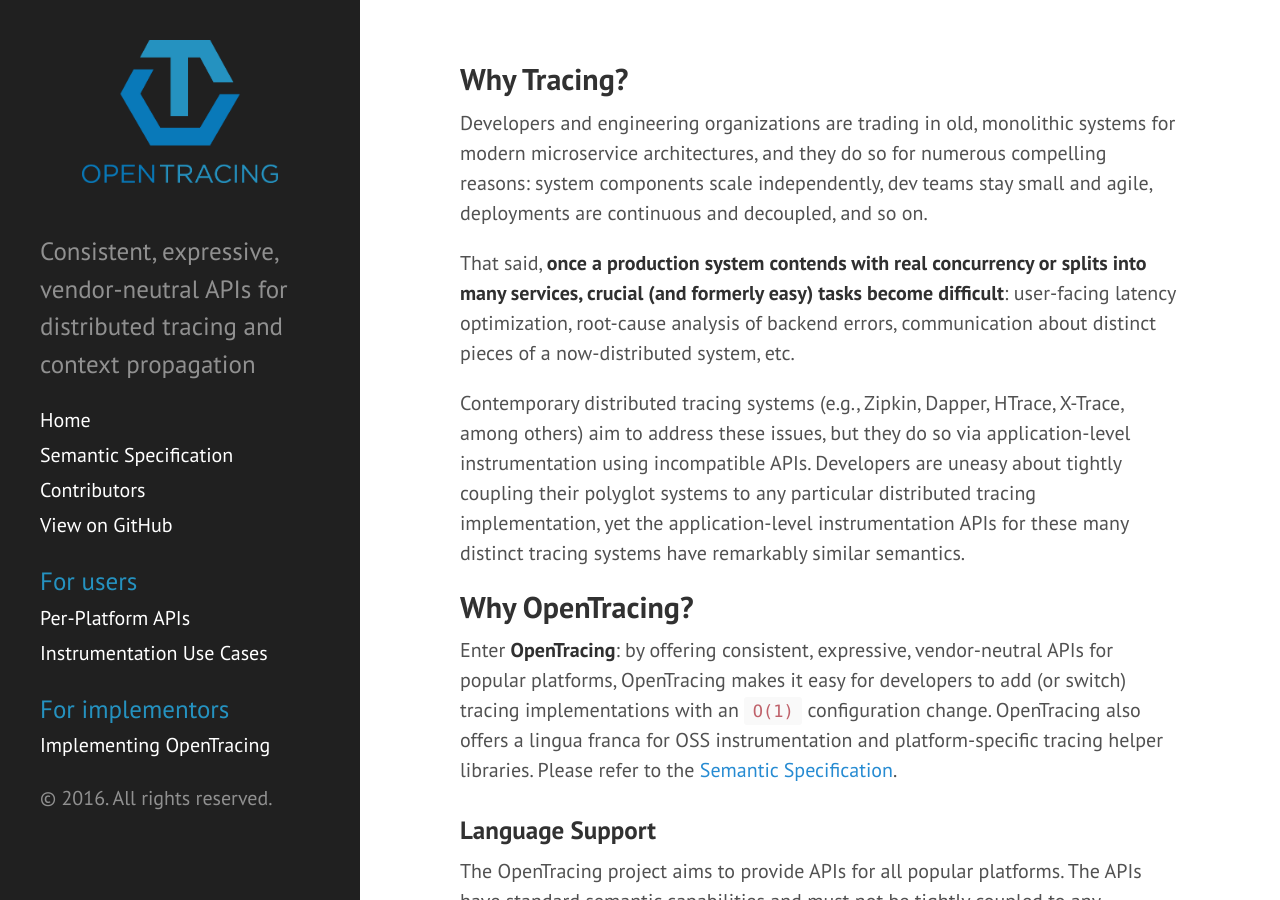
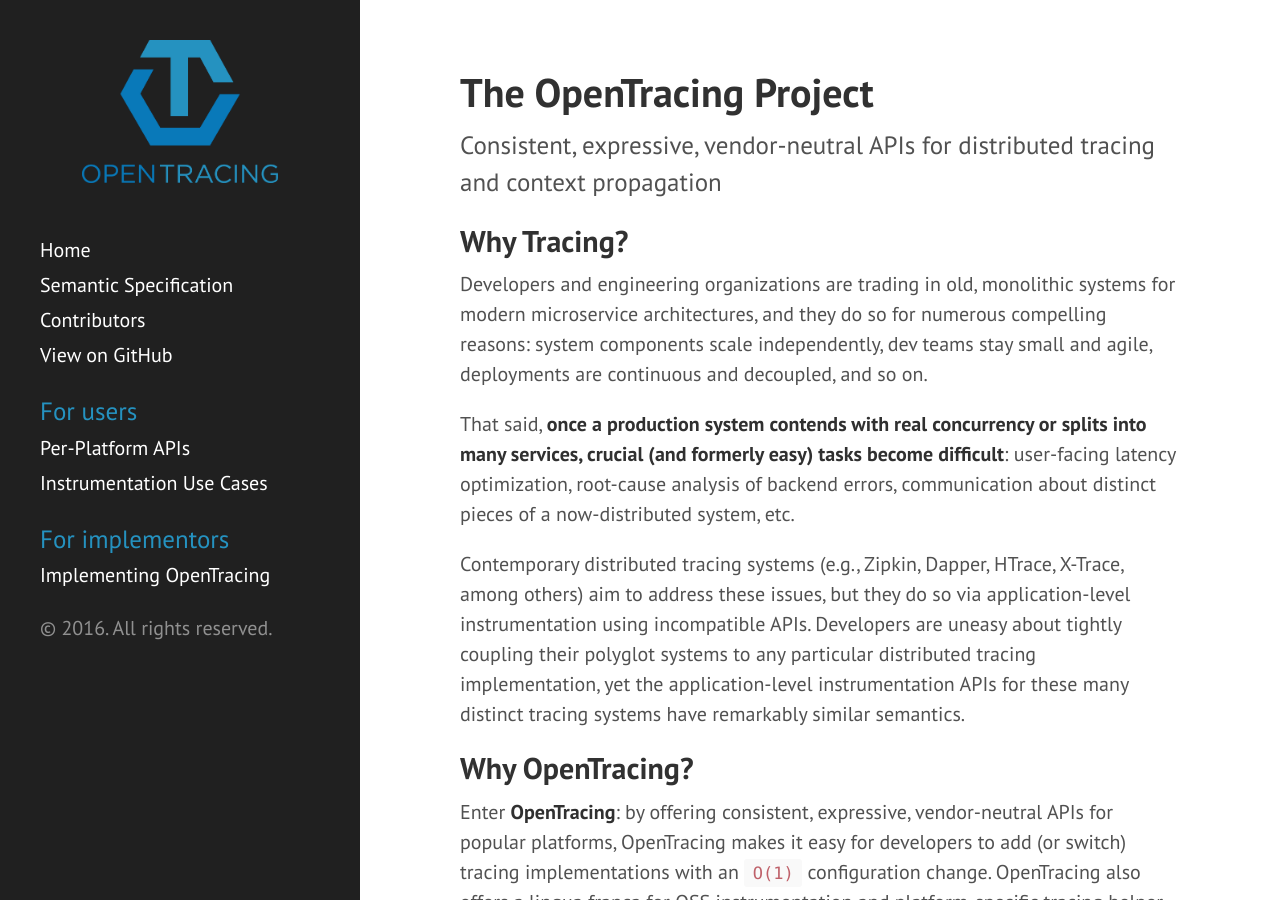
Before and after one commit to opentracing/opentracing.io, a Jekyll site: the page built from index.md, in a window 1280 px wide and 900 px high. Built offline with Jekyll 4.4.1, drawn with Linux system fonts in a browser that asks for light colours.

Commit message:
Move tag line from sidebar to home page

```diff
--- a/_includes/sidebar.html
+++ b/_includes/sidebar.html
@@ -4,7 +4,6 @@
       <a href="{{ site.baseurl }}">
           <img style="width: 70%; margin-left: auto; margin-right: auto;" src="/public/open_tracing.png"/><br/>
       </a>
-      <p class="lead">{{ site.description }}</p>
     </div>
 
     <nav class="sidebar-nav">
--- a/index.md
+++ b/index.md
@@ -2,6 +2,9 @@
 layout: page
 title: Home
 ---
+# The OpenTracing Project
+
+<p class="lead">{{ site.description }}</p>
 
 ## Why Tracing?
 
```
